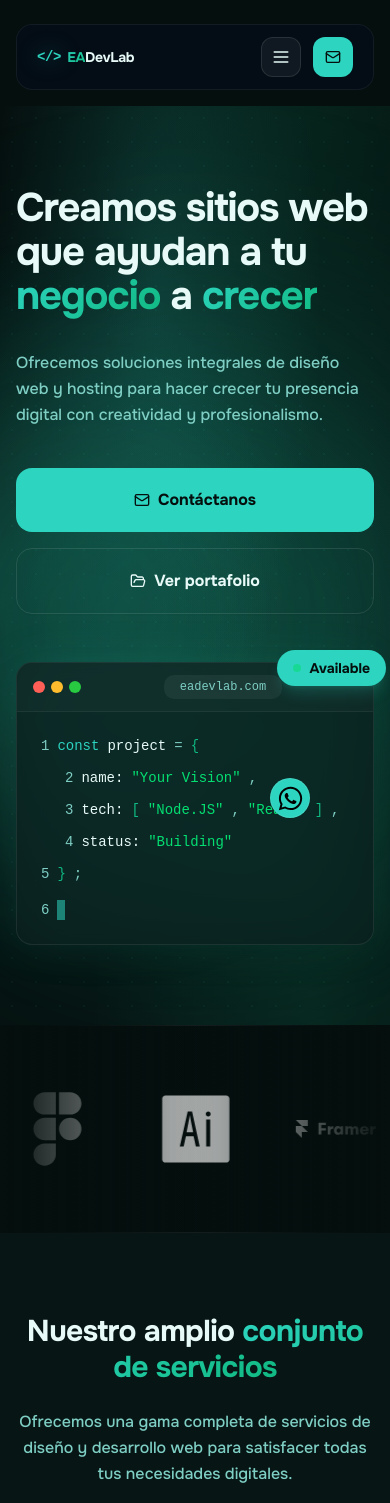
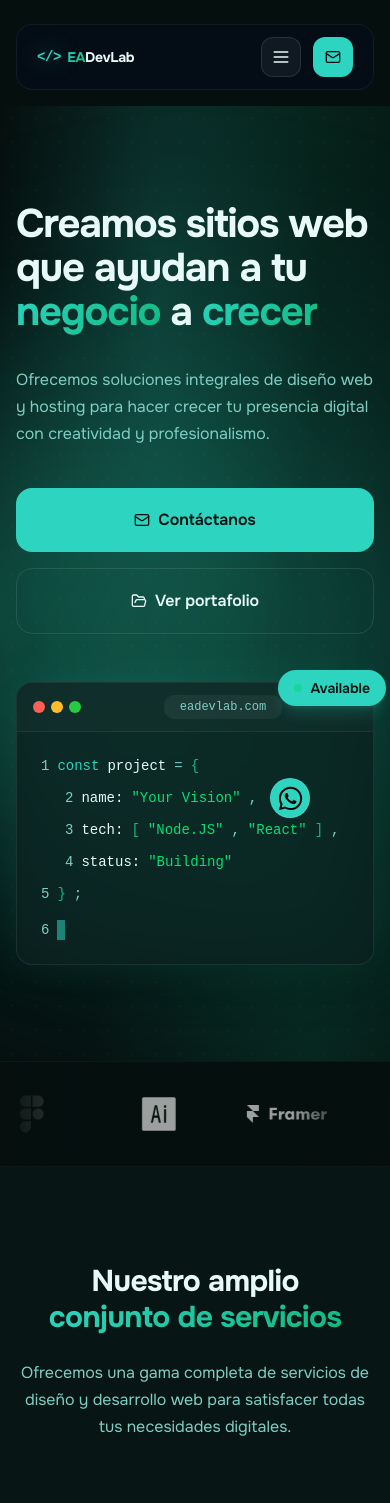
Before and after one commit to astroAgency/EADevLab, a Next.js app: page / in a window 390 px wide. Shown: the top 1503 px of the page. Built offline with nearby package versions, Linux system fonts and the light colour scheme; grey boxes are pictures that could not be loaded.

Commit message:
feat: implement UI/UX improvements
Update globals.css for better typography and readability; improve logo marquee with consistent sizing, pause on hover, smoother animation; add optional scroll snap behavior; improve spacing consistency and hover effects

```diff
--- a/app/globals.css
+++ b/app/globals.css
@@ -77,18 +77,39 @@
   * {
     @apply border-border outline-ring/50;
   }
+  html {
+    scroll-behavior: smooth;
+  }
   body {
     @apply bg-background text-foreground;
+    font-feature-settings: "cv02", "cv03", "cv04", "cv11";
+    text-rendering: optimizeLegibility;
+    -webkit-font-smoothing: antialiased;
+    -moz-osx-font-smoothing: grayscale;
+  }
+  /* Improved paragraph readability */
+  p {
+    max-width: 70ch;
+    line-height: 1.7;
+  }
+  /* Better heading hierarchy */
+  h1, h2, h3, h4, h5, h6 {
+    text-wrap: balance;
+    letter-spacing: -0.02em;
   }
 }
 
-/* Marquee animation */
+/* Marquee animation - smooth infinite loop */
 @keyframes marquee {
   0% { transform: translateX(0); }
   100% { transform: translateX(-50%); }
 }
 .animate-marquee {
-  animation: marquee 30s linear infinite;
+  animation: marquee 40s linear infinite;
+  will-change: transform;
+}
+.animate-marquee:hover {
+  animation-play-state: paused;
 }
 
 /* Gradient text — teal to emerald */
@@ -146,3 +167,30 @@
     radial-gradient(at 0% 50%, rgba(45, 212, 191, 0.1) 0px, transparent 50%),
     radial-gradient(at 80% 100%, rgba(16, 185, 129, 0.12) 0px, transparent 50%);
 }
+
+/* Scroll snap container - optional enhancement */
+.scroll-snap-container {
+  scroll-snap-type: y proximity;
+  overflow-y: auto;
+  height: 100vh;
+}
+
+.scroll-snap-section {
+  scroll-snap-align: start;
+  scroll-snap-stop: normal;
+}
+
+/* Disable scroll snap on mobile for better UX */
+@media (max-width: 768px) {
+  .scroll-snap-container {
+    scroll-snap-type: none;
+    height: auto;
+    overflow-y: visible;
+  }
+}
+
+/* Focus visible styles for accessibility */
+:focus-visible {
+  outline: 2px solid var(--primary);
+  outline-offset: 2px;
+}
--- a/app/layout.tsx
+++ b/app/layout.tsx
@@ -14,10 +14,10 @@ const _geistMono = V0_Font_Geist_Mono({
   weight: ["100", "200", "300", "400", "500", "600", "700", "800", "900"],
 });
 
-// Initialize Onest font with weights 500 and 700
+// Initialize Onest font with extended weight range for better typography
 const onest = Onest({
   subsets: ["latin"],
-  weight: ["500", "700"],
+  weight: ["300", "400", "500", "600", "700"],
   variable: "--font-onest",
 });
 
--- a/app/page.tsx
+++ b/app/page.tsx
@@ -13,14 +13,28 @@ export default function Home() {
   return (
     <main className="min-h-screen bg-background">
       <Navigation />
+      <section className="scroll-snap-section">
         <HeroSection />
+      </section>
       <LogoMarquee />
+      <section className="scroll-snap-section">
         <ServicesSection />
+      </section>
+      <section className="scroll-snap-section">
         <AboutSection />
+      </section>
+      <section className="scroll-snap-section">
         <PortfolioSection />
+      </section>
+      <section className="scroll-snap-section">
         <ExperienceSection />
+      </section>
+      <section className="scroll-snap-section">
         <TestimonialsSection />
+      </section>
+      <section className="scroll-snap-section">
         <CTASection />
+      </section>
       <Footer />
     </main>
   )
--- a/components/about-section.tsx
+++ b/components/about-section.tsx
@@ -9,11 +9,11 @@ export function AboutSection() {
   const { t } = useLanguage();
 
   return (
-    <section className="relative py-20 md:py-32 overflow-hidden">
+    <section className="relative py-24 md:py-36 lg:py-40 overflow-hidden">
       {/* Background elements */}
       <div className="absolute inset-0 mesh-gradient opacity-50" />
 
-      <div className="container mx-auto px-4 relative z-10">
+      <div className="container mx-auto px-4 sm:px-6 lg:px-8 relative z-10">
         <div className="max-w-7xl mx-auto grid md:grid-cols-2 gap-12 md:gap-16 items-center">
           <div className="flex justify-center order-2 md:order-1">
             {/* Abstract gradient orb with code icon */}
@@ -58,7 +58,7 @@ export function AboutSection() {
                 {t("about.title1")}{" "}
                 <span className="gradient-text">{t("about.title2")}</span>
               </h2>
-              <p className="text-muted-foreground text-base md:text-lg leading-relaxed">
+              <p className="text-muted-foreground text-base md:text-lg leading-[1.7]">
                 {t("about.description")}
               </p>
             </div>
--- a/components/cta-section.tsx
+++ b/components/cta-section.tsx
@@ -9,7 +9,7 @@ export function CTASection() {
   const { t } = useLanguage()
 
   return (
-    <section className="container mx-auto px-4 py-20 md:py-32">
+    <section className="container mx-auto px-4 sm:px-6 lg:px-8 py-24 md:py-36 lg:py-40">
       <div className="max-w-7xl mx-auto">
         <div className="relative overflow-hidden rounded-3xl">
           {/* Animated gradient background */}
@@ -29,7 +29,7 @@ export function CTASection() {
                 {t("cta.title2")}
               </span>
             </h2>
-            <p className="text-white/80 text-lg md:text-xl max-w-2xl mx-auto mb-10 leading-relaxed">
+            <p className="text-white/80 text-lg md:text-xl max-w-2xl mx-auto mb-10 leading-[1.7]">
               {t("cta.description")}
             </p>
             <Link href="/contact">
--- a/components/experience-section.tsx
+++ b/components/experience-section.tsx
@@ -39,7 +39,7 @@ export function ExperienceSection() {
   const { t } = useLanguage()
 
   return (
-    <section className="relative py-20 md:py-32 overflow-hidden">
+    <section className="relative py-24 md:py-36 lg:py-40 overflow-hidden">
       {/* Background */}
       <div className="absolute inset-0 bg-card/50" />
       <div className="absolute inset-0 dot-pattern opacity-30" />
@@ -48,14 +48,14 @@ export function ExperienceSection() {
       <div className="absolute top-0 right-0 w-96 h-96 bg-primary/10 rounded-full blur-[120px]" />
       <div className="absolute bottom-0 left-0 w-96 h-96 bg-accent/10 rounded-full blur-[120px]" />
 
-      <div className="container mx-auto px-4 relative z-10">
+      <div className="container mx-auto px-4 sm:px-6 lg:px-8 relative z-10">
         <div className="max-w-7xl mx-auto grid md:grid-cols-2 gap-12 items-start">
           <div className="pt-0 md:pt-12 md:sticky md:top-24 self-start">
             <h2 className="text-3xl md:text-4xl lg:text-5xl font-bold mb-6 tracking-[-0.02em] text-foreground">
               {t("skills.title1")}{" "}
               <span className="gradient-text">{t("skills.title2")}</span>
             </h2>
-            <p className="text-muted-foreground mb-8 leading-relaxed text-base md:text-lg max-w-lg">
+            <p className="text-muted-foreground mb-8 leading-[1.7] text-base md:text-lg max-w-lg">
               {t("skills.description")}
             </p>
           </div>
--- a/components/hero-section.tsx
+++ b/components/hero-section.tsx
@@ -18,7 +18,7 @@ export function HeroSection() {
       <div className="absolute top-1/4 left-1/2 -translate-x-1/2 w-[600px] h-[600px] bg-primary/20 rounded-full blur-[120px] pointer-events-none" />
       <div className="absolute top-1/3 right-1/4 w-[400px] h-[400px] bg-accent/10 rounded-full blur-[100px] pointer-events-none" />
 
-      <div className="container mx-auto px-4 py-20 md:py-32 relative z-10">
+      <div className="container mx-auto px-4 sm:px-6 lg:px-8 py-24 md:py-36 lg:py-40 relative z-10">
         <div className="max-w-7xl mx-auto grid md:grid-cols-2 gap-12 lg:gap-16 items-center">
           <div className="space-y-8 min-w-0">
             <h1 className="text-[40px] leading-[1.1] sm:text-[52px] md:text-[72px] lg:text-[84px] font-bold tracking-[-0.03em]">
@@ -29,7 +29,7 @@ export function HeroSection() {
               {t("hero.journey") !== "hero.journey" && ` ${t("hero.journey")}`}
             </h1>
 
-            <p className="text-muted-foreground text-base sm:text-lg md:text-xl font-medium leading-relaxed max-w-xl">
+            <p className="text-muted-foreground text-base sm:text-lg md:text-xl leading-[1.7] max-w-xl">
               {t("hero.description")}
             </p>
 
--- a/components/logo-marquee.tsx
+++ b/components/logo-marquee.tsx
@@ -6,47 +6,44 @@ export function LogoMarquee() {
   const items = [
     { logo: "/logos/figma.svg", alt: "Figma", link: "https://www.figma.com" },
     { logo: "/logos/adobe.svg", alt: "Adobe", link: "https://www.adobe.com" },
-    {
-      logo: "/logos/framer.svg",
-      alt: "Framer",
-      link: "https://www.framer.com",
-    },
+    { logo: "/logos/framer.svg", alt: "Framer", link: "https://www.framer.com" },
     { logo: "/logos/notion.svg", alt: "Notion", link: "https://www.notion.so" },
-    {
-      logo: "/logos/wordpress.svg",
-      alt: "Wordpress",
-      link: "https://www.wordpress.com",
-    },
+    { logo: "/logos/wordpress.svg", alt: "Wordpress", link: "https://www.wordpress.com" },
   ];
 
+  // Duplicate items for seamless infinite loop
+  const duplicatedItems = [...items, ...items, ...items, ...items];
+
   return (
-    <div className="relative overflow-hidden">
-      {/* Gradient fade edges */}
-      <div className="absolute left-0 top-0 bottom-0 w-55 bg-linear-to-r from-background to-transparent z-20" />
-      <div className="absolute right-0 top-0 bottom-0 w-55 bg-linear-to-l from-background to-transparent z-20" />
+    <section className="relative py-8 md:py-12 overflow-hidden border-y border-[rgba(255,255,255,0.04)]">
+      {/* Gradient fade edges - enhanced for smooth blending */}
+      <div className="absolute left-0 top-0 bottom-0 w-24 md:w-40 bg-gradient-to-r from-background via-background/80 to-transparent z-20 pointer-events-none" />
+      <div className="absolute right-0 top-0 bottom-0 w-24 md:w-40 bg-gradient-to-l from-background via-background/80 to-transparent z-20 pointer-events-none" />
 
-      {/* Subtle top and bottom borders */}
-      <div className="absolute inset-x-0 top-0 h-px bg-linear-to-r from-transparent via-[rgba(255,255,255,0.08)] to-transparent" />
-      <div className="absolute inset-x-0 bottom-0 h-px bg-linear-to-r from-transparent via-[rgba(255,255,255,0.08)] to-transparent" />
-
-      <div className="flex items-center gap-5 animate-marquee whitespace-nowrap">
-        {[...items, ...items, ...items, ...items].map((item, index) => (
-          <div
+      {/* Marquee track */}
+      <div className="flex items-center animate-marquee whitespace-nowrap">
+        {duplicatedItems.map((item, index) => (
+          <a
             key={index}
-            className="flex items-center justify-center opacity-80 hover:opacity-60 transition-opacity duration-300"
+            href={item.link}
+            target="_blank"
+            rel="noopener noreferrer"
+            className="flex-shrink-0 mx-6 md:mx-10 group focus:outline-none focus-visible:ring-2 focus-visible:ring-primary focus-visible:ring-offset-2 focus-visible:ring-offset-background rounded-lg"
+            aria-label={`Visit ${item.alt} website`}
           >
-            <a href={item.link} target="_blank" rel="noopener noreferrer">
+            {/* Consistent logo container: 120px x 60px on desktop, scales down on mobile */}
+            <div className="relative flex items-center justify-center w-[80px] h-[40px] md:w-[120px] md:h-[60px] transition-all duration-300">
               <Image
-                width={100}
-                height={100}
                 src={item.logo || "/placeholder.svg"}
                 alt={item.alt}
-                className="w-20 h-22 object-contain m-15 grayscale brightness-200 cursor-pointer transition-transform duration-300 hover:scale-105"
+                width={120}
+                height={60}
+                className="w-full h-full object-contain grayscale brightness-200 opacity-60 group-hover:opacity-100 group-hover:grayscale-0 transition-all duration-300 ease-out group-hover:scale-110"
               />
-            </a>
-          </div>
+            </div>
+          </a>
         ))}
       </div>
-    </div>
+    </section>
   );
 }
--- a/components/services-section.tsx
+++ b/components/services-section.tsx
@@ -43,23 +43,23 @@ export function ServicesSection() {
   ]
 
   return (
-    <section className="relative py-20 md:py-32">
+    <section className="relative py-24 md:py-36 lg:py-40">
       {/* Background */}
       <div className="absolute inset-0 bg-card/50" />
 
-      <div className="container mx-auto px-4 relative z-10">
+      <div className="container mx-auto px-4 sm:px-6 lg:px-8 relative z-10">
         <div className="max-w-7xl mx-auto">
           <div className="text-center mb-16 md:mb-20">
             <h2 className="text-3xl sm:text-4xl md:text-5xl lg:text-6xl font-bold mb-6 tracking-[-0.02em]">
               {t("services.title1")}{" "}
               <span className="gradient-text">{t("services.title2")}</span>
             </h2>
-            <p className="text-muted-foreground text-base md:text-lg font-medium leading-relaxed max-w-2xl mx-auto">
+            <p className="text-muted-foreground text-base md:text-lg leading-[1.7] max-w-2xl mx-auto">
               {t("services.description")}
             </p>
           </div>
 
-          <div className="grid grid-cols-1 md:grid-cols-2 lg:grid-cols-3 gap-6">
+          <div className="grid grid-cols-1 md:grid-cols-2 lg:grid-cols-3 gap-6 lg:gap-8">
             {services.map((service, index) => (
               <div
                 key={index}
--- a/components/testimonials-section.tsx
+++ b/components/testimonials-section.tsx
@@ -69,11 +69,11 @@ export function TestimonialsSection() {
   const currentTestimonial = testimonials[currentIndex];
 
   return (
-    <section className="relative py-20 md:py-32">
+    <section className="relative py-24 md:py-36 lg:py-40">
       {/* Background */}
       <div className="absolute inset-0 mesh-gradient opacity-30" />
 
-      <div className="container mx-auto px-4 relative z-10">
+      <div className="container mx-auto px-4 sm:px-6 lg:px-8 relative z-10">
         <div className="max-w-7xl mx-auto">
           <div className="text-center mb-16 pt-4 md:pt-8">
             <h2 className="text-3xl md:text-4xl lg:text-5xl font-bold mb-4 tracking-[-0.02em]">
@@ -125,7 +125,7 @@ export function TestimonialsSection() {
                 <div
                   className={`transition-opacity duration-500 ${isAnimating ? "opacity-0" : "opacity-100"}`}
                 >
-                  <p className="text-base md:text-lg lg:text-xl mb-8 leading-relaxed text-foreground/90 italic">
+                  <p className="text-base md:text-lg lg:text-xl mb-8 leading-[1.7] text-foreground/90 italic">
                     &ldquo;{t(currentTestimonial.quoteKey)}&rdquo;
                   </p>
 
```
Also changed, not shown: components/portfolio-section.tsx (+4 -4 lines). Lines whose indentation alone changed are shown as unchanged.
